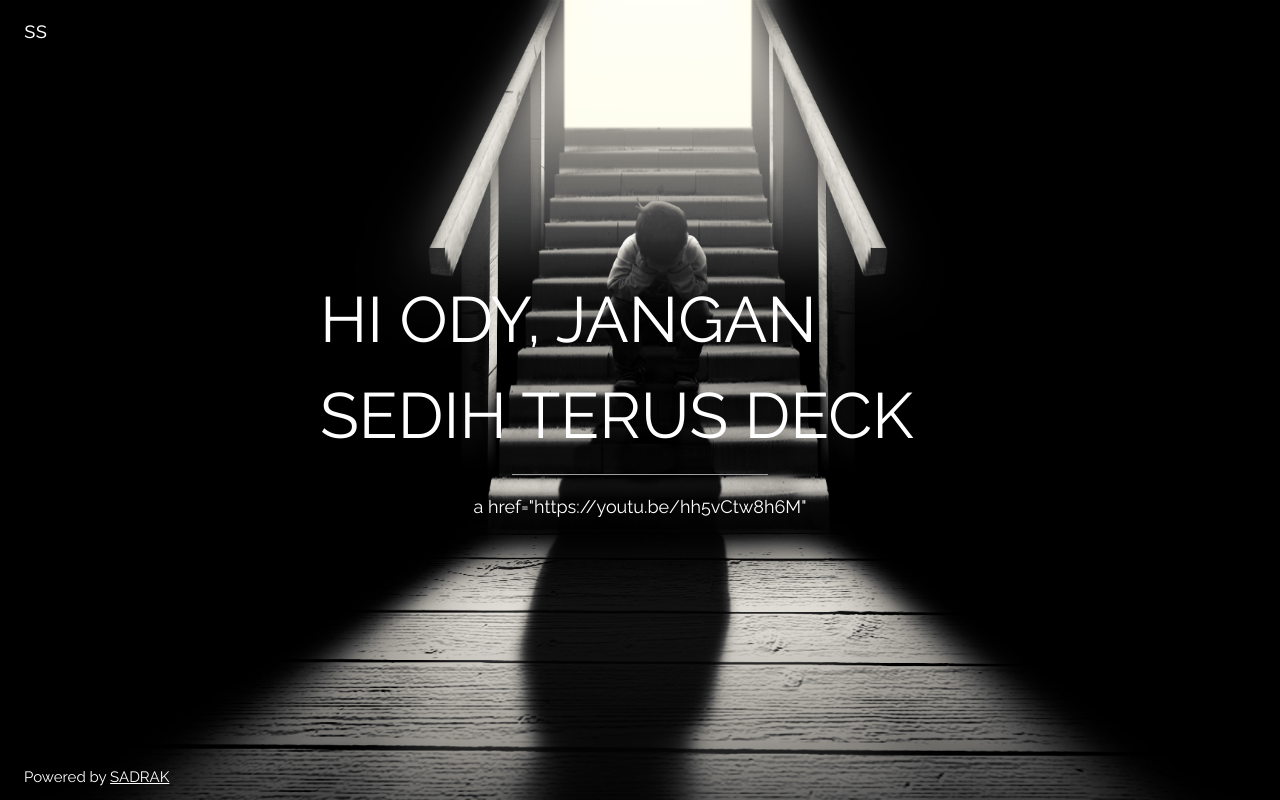
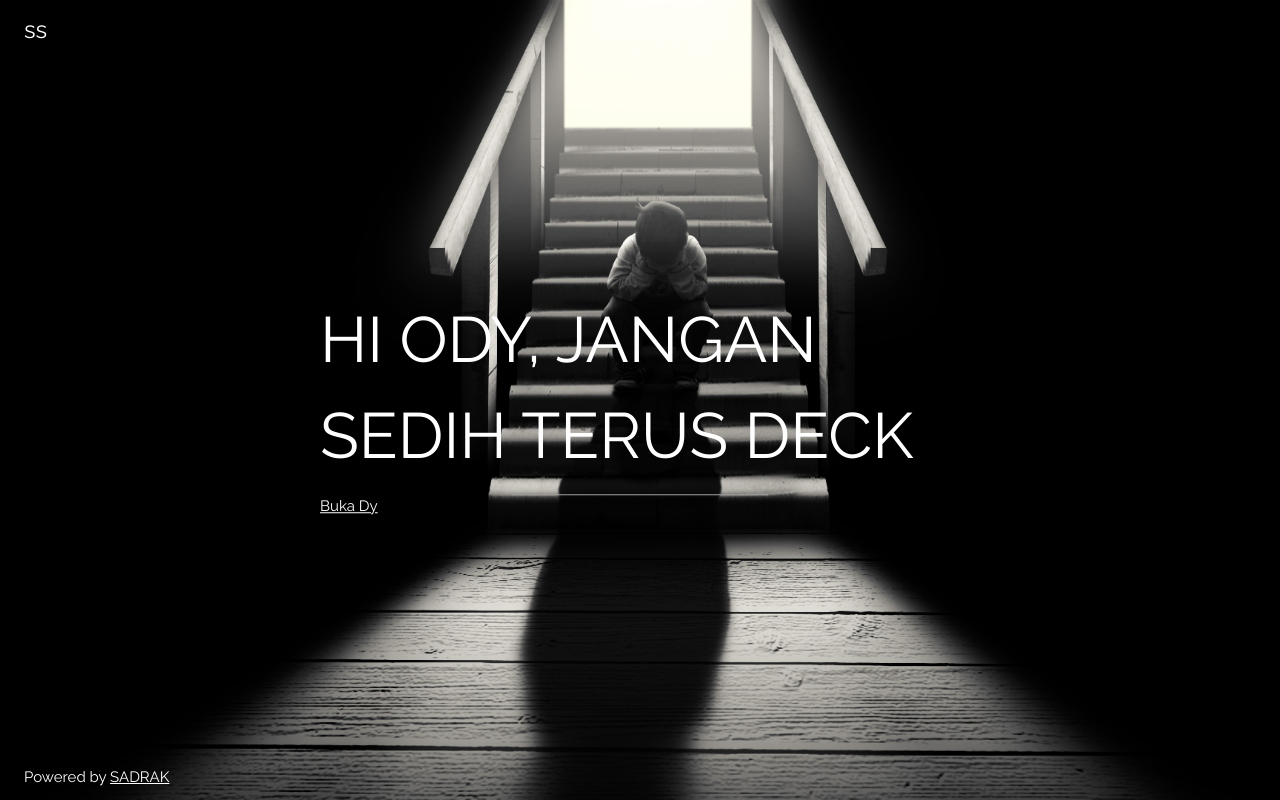
Before and after one commit to sadrakmalau/sadrakmalau, a plain HTML site: page index.html in a window 1280 px wide. Drawn offline with nearby package versions, Linux system fonts and the light colour scheme.

Commit message:
Update index.html

```diff
--- a/index.html
+++ b/index.html
@@ -27,7 +27,7 @@ body, html {height: 100%}
   <div class="w3-display-middle">
     <h1 class="w3-jumbo w3-animate-top">HI ODY, JANGAN SEDIH TERUS DECK</h1>
     <hr class="w3-border-grey" style="margin:auto;width:40%">
-    <p class="w3-large w3-center"buka linknya nih> a href="https://youtu.be/hh5vCtw8h6M"</a></p>
+    <div class="a"><a href="https://youtu.be/hh5vCtw8h6M" target="_blank">Buka Dy</a></div>
   </div>
   <div class="w3-display-bottomleft w3-padding-large">
     Powered by <a href="https://www.youtube.com/channel/UCc72cUrfkYNhljlyd1iIz6g" target="_blank">SADRAK</a>
```
